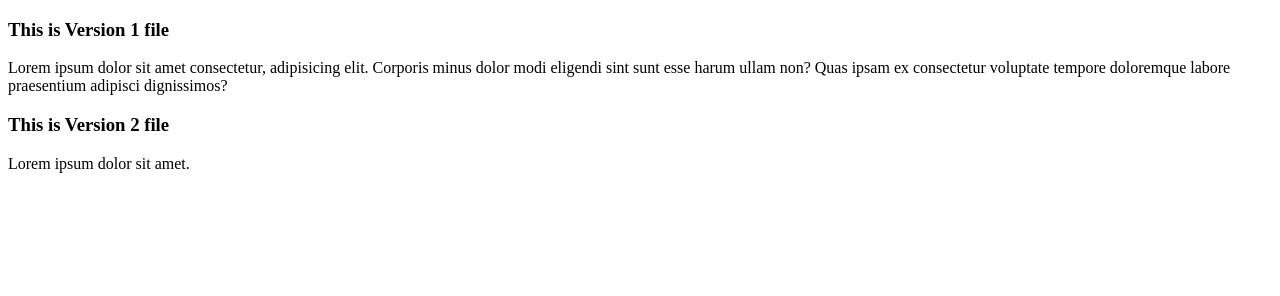
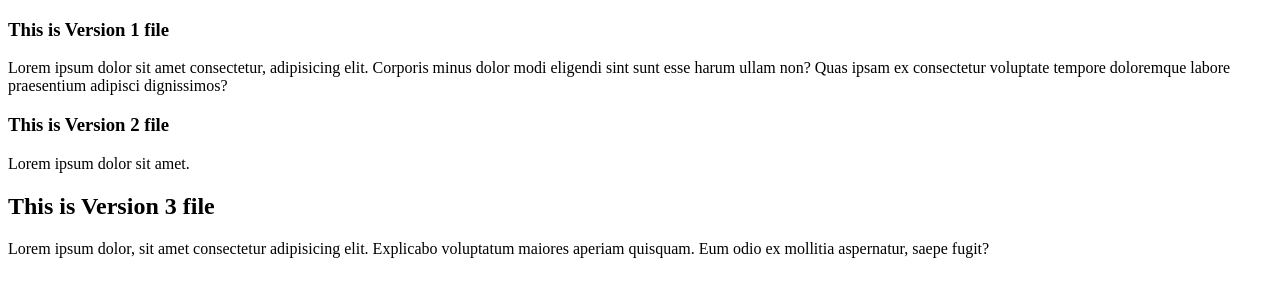
Before and after one commit to Abhishek-Alli/test-repo, a plain HTML site: page index.html in a window 1280 px wide. Drawn offline with Linux system fonts and the light colour scheme.

Commit message:
version 3

```diff
--- a/index.html
+++ b/index.html
@@ -13,6 +13,12 @@
 
     <h3>This is Version 2 file </h3>
     Lorem ipsum dolor sit amet.
+
+    <h2>This is Version 3 file </h2>
+    Lorem ipsum dolor, sit amet consectetur adipisicing elit. Explicabo voluptatum maiores aperiam quisquam. Eum odio ex
+    mollitia aspernatur, saepe fugit?
+
+
 </body>
 
 </html>
```
